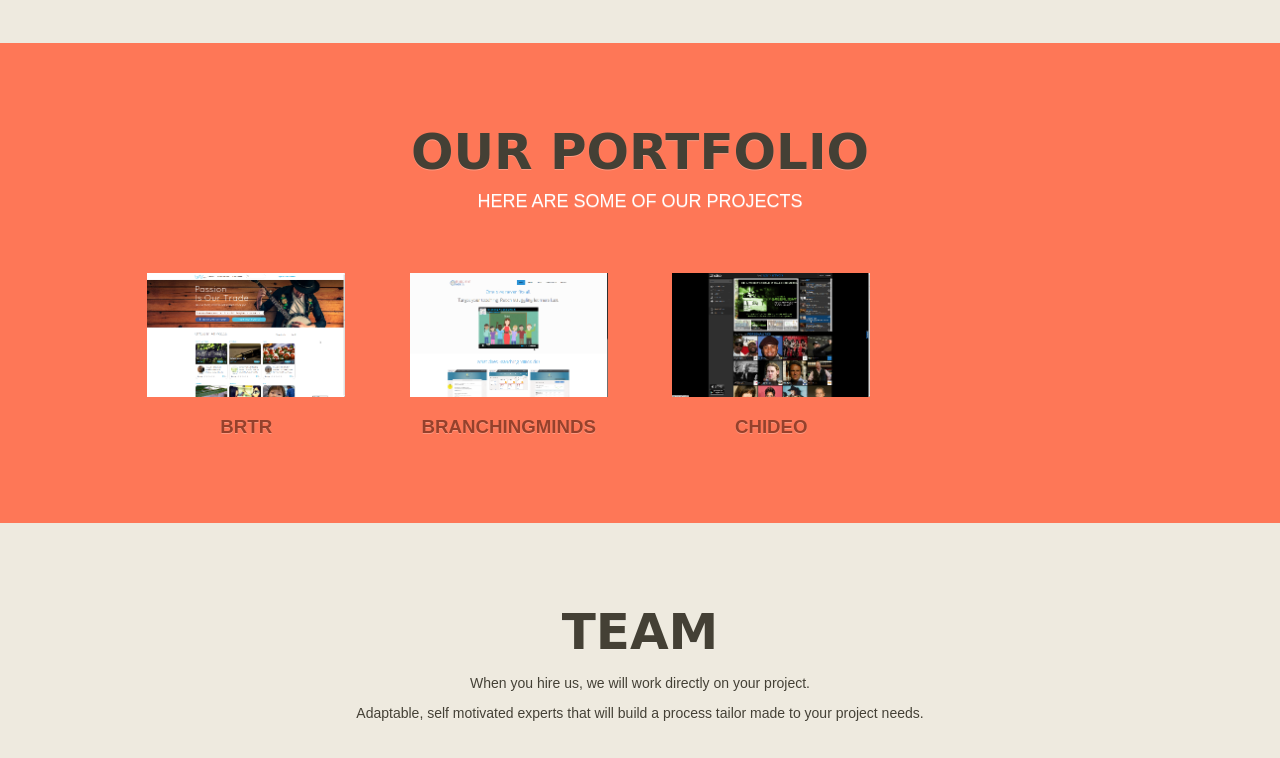
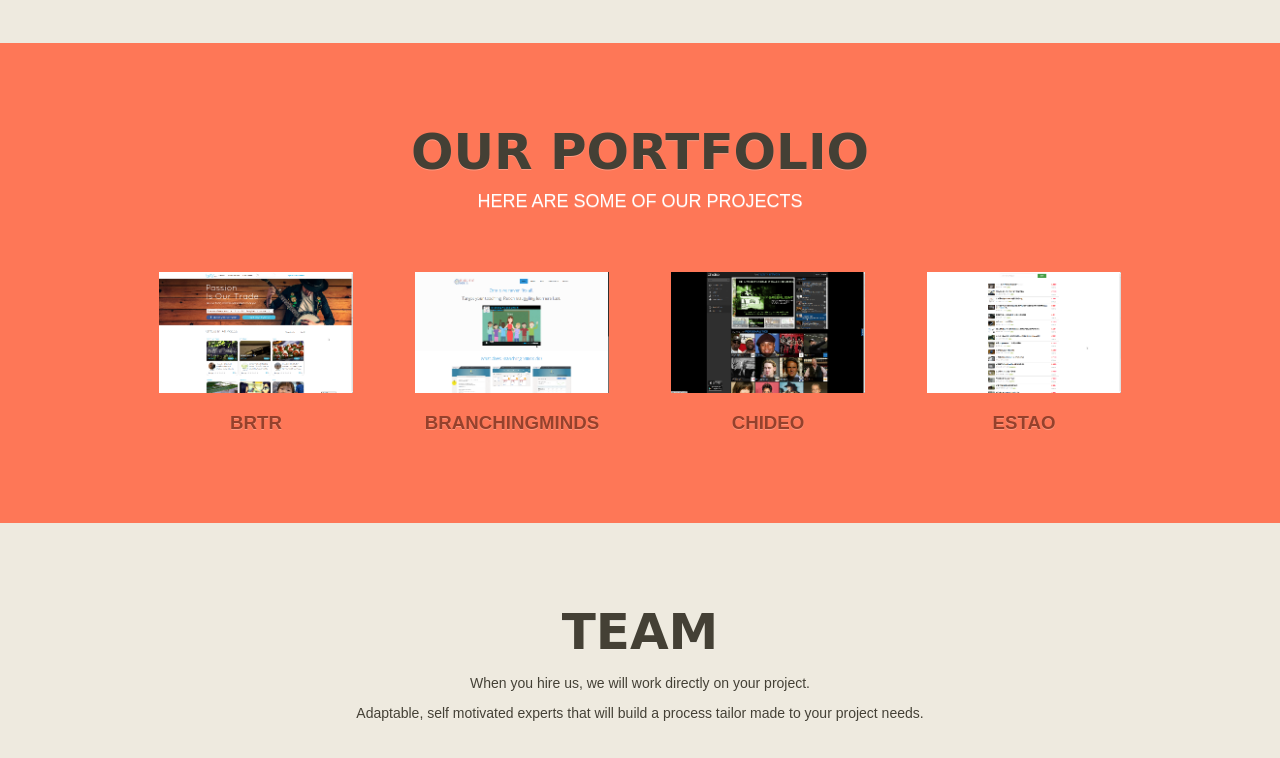
Before and after one commit to kcbxlk/kcbxlk.github.io, a plain HTML site: page index.html in a window 1280 px wide. Shown: the part 1060-1818 px from the top of the page. Drawn offline with Linux system fonts and the light colour scheme.

Commit message:
dd estao

```diff
--- a/css/main.css
+++ b/css/main.css
@@ -20,7 +20,7 @@ body {
 }
 
 .container {
-  width: 1050px;
+  width: 80%;
   margin: 0 auto;
   text-align: left;
 }
--- a/index.html
+++ b/index.html
@@ -85,6 +85,12 @@
                 <h3 class="title">CHIDEO</h3>
               </a>
             </div>
+            <div class="block">
+              <a href="http://estao.info" target="_blank">
+                <img src="img/por/estao.png" alt="">
+                <h3 class="title">ESTAO</h3>
+              </a>
+            </div>
             <div class="clear"></div>
           </div>
         </div>
```
Also changed, not shown: img/por/estao.png (added).
